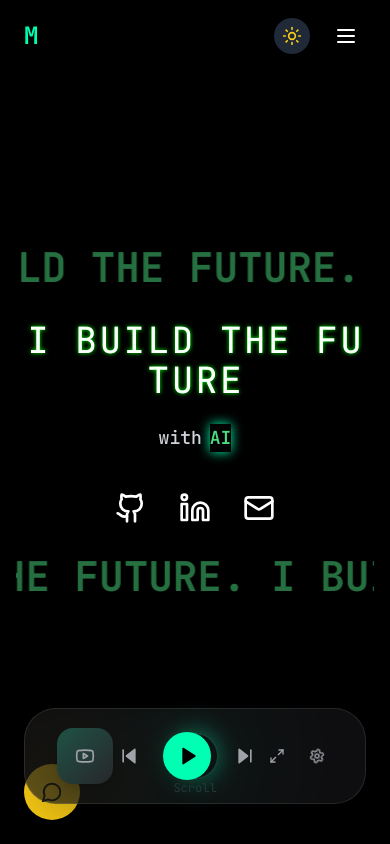
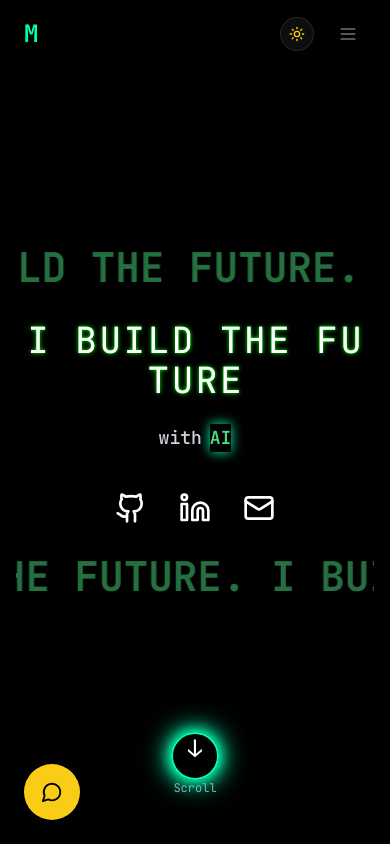
Before and after one commit to vvdmahesh3/demo-portfolio, a React (Vite) app: page / in a window 390 px wide. Shown: the top 844 px of the page. Built offline with nearby package versions, Linux system fonts and the light colour scheme; a web font is replaced by a local one.

Commit message:
Add root api entry to activate serverless routing

```diff
--- a/src/App.tsx
+++ b/src/App.tsx
@@ -1,4 +1,5 @@
 // src/App.tsx
+import React, { useState } from "react";
 import Navbar from "./components/Navbar";
 import Hero from "./components/Hero";
 import About from "./components/About";
@@ -8,28 +9,36 @@ import Achievements from "./components/Achievements";
 import Resume from "./components/Resume";
 import Contact from "./components/Contact";
 import SuggestionBox from "./components/SuggestionBox";
-import MBackground from "./components/MBackground"; // The Identity/Lab section
+import MBackground from "./components/MBackground";
 import SmoothScroll from "./components/SmoothScroll";
+import { AnimatePresence } from "framer-motion";
 
 function App() {
+  // State to manage the Experimental Lab Overlay
+  const [isLabOpen, setIsLabOpen] = useState(false);
+
   return (
     <SmoothScroll>
-      <div className="App bg-white dark:bg-black text-black dark:text-white transition-colors duration-700">
-        <Navbar />
-        {/* Professional Core */}
+      <div className="App bg-white dark:bg-[#050505] text-black dark:text-white transition-colors duration-700">
+
+        {/* Pass the function to trigger the Lab */}
+        <Navbar onMClick={() => setIsLabOpen(true)} />
+
         <Hero />
         <About />
         <Projects />
         <Skills />
         <Achievements />
         <Resume />
-
-        {/* Interaction Layers */}
         <Contact />
         <SuggestionBox />
 
-        {/* The Creative Finale / Experimental Lab */}
-        <MBackground />
+        {/* The Experimental Lab Mode Overlay */}
+        <AnimatePresence>
+          {isLabOpen && (
+            <MBackground onClose={() => setIsLabOpen(false)} />
+          )}
+        </AnimatePresence>
       </div>
     </SmoothScroll>
   );
--- a/src/components/MBackground.tsx
+++ b/src/components/MBackground.tsx
@@ -1,153 +1,114 @@
-import React, { useRef } from "react";
-import { motion, useScroll, useTransform, useSpring } from "framer-motion";
+// src/components/MBackground.tsx
+import React from "react";
+import { motion } from "framer-motion";
 import {
-  Play,
-  SkipBack,
-  SkipForward,
-  Volume2,
-  Maximize2,
-  Youtube,
-  Settings,
-  Activity
+  Play, SkipBack, SkipForward, Volume2,
+  Youtube, Settings, Activity, X
 } from "lucide-react";
 
-const MBackground: React.FC = () => {
-  const containerRef = useRef(null);
+interface LabProps {
+  onClose: () => void;
+}
 
-  // Advanced Scroll Parallax for the "M" Backdrop
-  const { scrollYProgress } = useScroll({
-    target: containerRef,
-    offset: ["start start", "end end"],
-  });
+const MBackground: React.FC<LabProps> = ({ onClose }) => {
+  return (
+    <motion.div
+      initial={{ opacity: 0 }}
+      animate={{ opacity: 1 }}
+      exit={{ opacity: 0 }}
+      className="fixed inset-0 z-[200] bg-black overflow-hidden flex flex-col items-center justify-center"
+    >
+      {/* Close Button */}
+      <button
+        onClick={onClose}
+        className="absolute top-8 right-8 p-4 rounded-full bg-white/5 hover:bg-white/10 text-white z-[210] transition-all"
+      >
+        <X size={24} />
+      </button>
 
-  const mScale = useTransform(scrollYProgress, [0, 0.5], [1, 1.5]);
-  const mOpacity = useTransform(scrollYProgress, [0, 0.4], [0.1, 0.02]);
-  const mBlur = useTransform(scrollYProgress, [0, 0.5], ["blur(0px)", "blur(20px)"]);
-
-  return (
-    <section
-      ref={containerRef}
-      className="relative min-h-[150vh] w-full bg-white dark:bg-[#050505] transition-colors duration-1000 overflow-hidden"
-    >
-      {/* 1. BACKGROUND IDENTITY LAYER */}
-      <div className="sticky top-0 h-screen w-full flex items-center justify-center overflow-hidden pointer-events-none">
+      {/* 1. CINEMATIC BACKGROUND IDENTITY */}
+      <div className="absolute inset-0 flex items-center justify-center pointer-events-none">
         <motion.h1
-          style={{ scale: mScale, opacity: mOpacity, filter: mBlur }}
-          className="text-[60vw] font-black text-zinc-900 dark:text-white leading-none select-none"
+          initial={{ scale: 0.8, opacity: 0 }}
+          animate={{ scale: 1, opacity: 0.05 }}
+          className="text-[60vw] font-black text-white leading-none select-none"
         >
           M
         </motion.h1>
-
-        {/* Dynamic Grid Overlay */}
-        <div className="absolute inset-0 opacity-[0.03] dark:opacity-[0.1] bg-[linear-gradient(to_right,#80808012_1px,transparent_1px),linear-gradient(to_bottom,#80808012_1px,transparent_1px)] bg-[size:40px_40px]" />
+        <div className="absolute inset-0 opacity-[0.05] bg-[linear-gradient(to_right,#80808012_1px,transparent_1px),linear-gradient(to_bottom,#80808012_1px,transparent_1px)] bg-[size:40px_40px]" />
       </div>
 
-      {/* 2. FOREGROUND CONTENT: CONCEPTUAL TEXT */}
-      <div className="relative z-10 container mx-auto px-6 -mt-[80vh] pb-40">
+      {/* 2. CENTER CONTENT */}
+      <div className="relative z-10 text-center px-6">
         <motion.div
-          initial={{ opacity: 0, y: 50 }}
-          whileInView={{ opacity: 1, y: 0 }}
-          className="max-w-2xl"
+          initial={{ y: 20, opacity: 0 }}
+          animate={{ y: 0, opacity: 1 }}
+          transition={{ delay: 0.2 }}
         >
-          <div className="flex items-center gap-3 mb-6">
-            <div className="w-10 h-[1px] bg-[#00FFB3]" />
-            <span className="text-[10px] font-black uppercase tracking-[0.4em] text-[#00FFB3]">Experimental Lab v4.0</span>
-          </div>
-          <h2 className="text-5xl md:text-7xl font-black text-zinc-900 dark:text-white tracking-tighter uppercase mb-8">
-            The Neural <br />
-            <span className="text-transparent bg-clip-text bg-gradient-to-r from-blue-600 to-indigo-600 dark:from-[#00FFB3] dark:to-cyan-400">
-              Workspace.
+          <span className="text-[10px] font-black uppercase tracking-[0.5em] text-[#00FFB3] mb-4 block">
+            Experimental Workspace v4.0
           </span>
+          {/* FIXED: Removed .text-glow and used standard inline style object for the shadow */}
+          <h2
+            className="text-6xl md:text-8xl font-black text-white tracking-tighter uppercase mb-6"
+            style={{ textShadow: "0 0 30px rgba(0, 255, 179, 0.3)" }}
+          >
+            I BUILD THE <span className="text-transparent bg-clip-text bg-gradient-to-r from-[#00FFB3] to-cyan-500">FUTURE</span>
           </h2>
-          <p className="text-zinc-500 dark:text-zinc-400 font-medium text-lg leading-relaxed max-w-lg">
-            A creative sandbox where interaction design meets automated systems.
-            This space is dedicated to exploring media APIs and glass-morphic controller architectures.
+          <p className="text-zinc-500 font-mono text-sm uppercase tracking-widest max-w-lg mx-auto">
+            Neural Interface & Media Control Architecture
           </p>
         </motion.div>
       </div>
 
-      {/* 3. THE "RICH" MUSIC DOCK SKELETON (Bottom Center) */}
-      <div className="fixed bottom-10 left-0 w-full flex justify-center px-6 z-[100]">
+      {/* 3. THE MUSIC DOCK (SKELETON) */}
       <motion.div
         initial={{ y: 100, opacity: 0 }}
         animate={{ y: 0, opacity: 1 }}
-          transition={{ type: "spring", stiffness: 260, damping: 20, delay: 0.5 }}
-          className="w-full max-w-3xl h-24 rounded-[32px] bg-zinc-100/80 dark:bg-zinc-900/60 backdrop-blur-3xl border border-zinc-200 dark:border-white/10 shadow-2xl flex items-center justify-between px-8 relative group"
+        transition={{ type: "spring", stiffness: 200, damping: 25, delay: 0.4 }}
+        className="absolute bottom-10 w-full max-w-4xl px-6"
       >
-          {/* Subtle Glow Effect */}
-          <div className="absolute -inset-1 bg-gradient-to-r from-blue-500/20 to-[#00FFB3]/20 blur-2xl opacity-0 group-hover:opacity-100 transition-opacity duration-700" />
+        <div className="h-24 rounded-[32px] bg-zinc-900/60 backdrop-blur-3xl border border-white/10 shadow-2xl flex items-center justify-between px-8 relative group">
 
-          {/* LEFT: Song Metadata Placeholder */}
-          <div className="flex items-center gap-4 relative z-10">
-            <div className="w-14 h-14 rounded-2xl bg-zinc-200 dark:bg-zinc-800 overflow-hidden relative shadow-lg">
-                <div className="absolute inset-0 bg-gradient-to-br from-[#00FFB3]/20 to-transparent" />
-                <Youtube className="absolute top-1/2 left-1/2 -translate-x-1/2 -translate-y-1/2 text-zinc-400" size={20} />
+          {/* Left: Metadata */}
+          <div className="flex items-center gap-4">
+            <div className="w-14 h-14 rounded-2xl bg-zinc-800 flex items-center justify-center shadow-lg border border-white/5">
+                <Youtube className="text-zinc-500" size={20} />
             </div>
-            <div className="hidden md:block">
-              <h4 className="text-sm font-black text-zinc-900 dark:text-white uppercase tracking-tight">System Anthem</h4>
-              <p className="text-[10px] text-zinc-400 font-bold uppercase tracking-widest flex items-center gap-2">
-                <Activity size={10} className="text-[#00FFB3]" /> Ready to Sync
+            <div className="hidden md:block text-left">
+              <h4 className="text-sm font-black text-white uppercase tracking-tight">System Anthem</h4>
+              <p className="text-[9px] text-[#00FFB3] font-bold uppercase tracking-widest flex items-center gap-2">
+                <Activity size={10} /> READY TO SYNC
               </p>
             </div>
           </div>
 
-          {/* CENTER: Playback Controls */}
-          <div className="flex items-center gap-6 relative z-10">
-            <button className="text-zinc-400 hover:text-zinc-900 dark:hover:text-white transition-colors">
-              <SkipBack size={20} fill="currentColor" />
+          {/* Center: Controls */}
+          <div className="flex items-center gap-6">
+            <SkipBack size={20} className="text-zinc-500 cursor-not-allowed" />
+            <button className="w-14 h-14 rounded-full bg-[#00FFB3] flex items-center justify-center text-black shadow-[0_0_20px_rgba(0,255,179,0.4)] hover:scale-110 transition-transform">
+              <Play size={24} fill="currentColor" className="ml-1" />
             </button>
-            <button className="w-12 h-12 rounded-full bg-zinc-900 dark:bg-[#00FFB3] flex items-center justify-center text-white dark:text-black shadow-xl hover:scale-110 active:scale-95 transition-all">
-              <Play size={20} fill="currentColor" className="ml-1" />
-            </button>
-            <button className="text-zinc-400 hover:text-zinc-900 dark:hover:text-white transition-colors">
-              <SkipForward size={20} fill="currentColor" />
-            </button>
+            <SkipForward size={20} className="text-zinc-500 cursor-not-allowed" />
           </div>
 
-          {/* RIGHT: Utility Hub */}
-          <div className="flex items-center gap-5 relative z-10">
-            <div className="hidden sm:flex items-center gap-3 h-8 px-4 rounded-full bg-zinc-200 dark:bg-white/5 border border-zinc-300 dark:border-white/5">
-              <Volume2 size={14} className="text-zinc-400" />
-              <div className="w-16 h-1 bg-zinc-300 dark:bg-zinc-800 rounded-full overflow-hidden">
+          {/* Right: Hub */}
+          <div className="flex items-center gap-6">
+            <div className="hidden sm:flex items-center gap-3">
+              <Volume2 size={16} className="text-zinc-500" />
+              <div className="w-20 h-1 bg-white/10 rounded-full overflow-hidden">
                 <motion.div
-                   animate={{ width: ["20%", "80%", "50%"] }}
-                   transition={{ repeat: Infinity, duration: 5 }}
-                   className="h-full bg-blue-600 dark:bg-[#00FFB3]"
+                  animate={{ width: ["30%", "70%", "45%"] }}
+                  transition={{ repeat: Infinity, duration: 4 }}
+                  className="h-full bg-[#00FFB3]"
                 />
               </div>
             </div>
-            <div className="flex gap-2">
-              <button className="p-2 text-zinc-400 hover:text-zinc-900 dark:hover:text-white transition-all">
-                <Maximize2 size={16} />
-              </button>
-              <button className="p-2 text-zinc-400 hover:text-zinc-900 dark:hover:text-white transition-all">
-                <Settings size={16} className="animate-[spin_4s_linear_infinite]" />
-              </button>
+            <Settings size={18} className="text-zinc-500 animate-[spin_8s_linear_infinite]" />
           </div>
         </div>
       </motion.div>
-      </div>
-
-      {/* 4. ADDITIONAL TEXT SECTION (FOR SCROLLING) */}
-      <div className="container mx-auto px-6 py-20 relative z-10">
-        <div className="grid grid-cols-1 md:grid-cols-2 gap-20">
-           <div className="space-y-6">
-              <h3 className="text-xs font-black uppercase tracking-[0.4em] text-zinc-400">Interaction Architecture</h3>
-              <p className="text-zinc-600 dark:text-zinc-400 font-medium leading-relaxed">
-                This music controller is built to prove that functional tools can be beautiful. By integrating the YouTube Music API,
-                I turn a static portfolio into a living media environment. It uses Framer Motion for spring physics and
-                Tailwind CSS for complex glassmorphism effects.
-              </p>
-           </div>
-           <div className="border-l border-zinc-200 dark:border-white/5 pl-8 space-y-6">
-              <h3 className="text-xs font-black uppercase tracking-[0.4em] text-zinc-400">Design Philosophy</h3>
-              <p className="text-zinc-600 dark:text-zinc-400 font-medium leading-relaxed italic">
-                "Speed is nothing without soul. Technology should feel as natural as breathing."
-              </p>
-           </div>
-        </div>
-      </div>
-    </section>
+    </motion.div>
   );
 };
 
--- a/src/components/Navbar.tsx
+++ b/src/components/Navbar.tsx
@@ -2,7 +2,7 @@
 
 import React, { useState, useEffect } from "react";
 import { motion, AnimatePresence } from "framer-motion";
-import { Menu, X, Sun, Moon } from "lucide-react";
+import { Menu, X, Sun, Moon, FlaskConical } from "lucide-react"; // Added icon for lab feel
 import { useTheme } from "next-themes";
 
 const navItems = [
@@ -15,33 +15,31 @@ const navItems = [
   { id: "contact", label: "Contact" },
 ];
 
-const Navbar: React.FC = () => {
+// Added the prop interface to fix your App.tsx error
+interface NavbarProps {
+  onMClick: () => void;
+}
+
+const Navbar: React.FC<NavbarProps> = ({ onMClick }) => {
   const [scrolled, setScrolled] = useState(false);
   const [activeSection, setActiveSection] = useState("home");
   const [mobileMenuOpen, setMobileMenuOpen] = useState(false);
   const { theme, setTheme } = useTheme();
 
-  // Detect scroll for navbar style
   useEffect(() => {
     const handleScroll = () => setScrolled(window.scrollY > 50);
     window.addEventListener("scroll", handleScroll);
     return () => window.removeEventListener("scroll", handleScroll);
   }, []);
 
-  // Track which section is active
   useEffect(() => {
     const observer = new IntersectionObserver(
       (entries) => {
         entries.forEach((entry) => {
-          if (entry.isIntersecting) {
-            setActiveSection(entry.target.id);
-          }
+          if (entry.isIntersecting) setActiveSection(entry.target.id);
         });
       },
-      {
-        threshold: 0.3, // 🔥 lower threshold so smaller sections also trigger
-        rootMargin: "-10% 0px -10% 0px", // 🔥 ensures top (hero) & bottom (contact) are detected
-      }
+      { threshold: 0.3, rootMargin: "-10% 0px -10% 0px" }
     );
 
     navItems.forEach((item) => {
@@ -67,18 +65,22 @@ const Navbar: React.FC = () => {
         animate={{ y: 0 }}
         className={`fixed top-0 left-0 right-0 z-50 transition-all duration-300 ${
           scrolled
-            ? "bg-white/90 dark:bg-black/90 backdrop-blur-md shadow-md"
+            ? "bg-white/90 dark:bg-black/90 backdrop-blur-md shadow-md border-b border-black/5 dark:border-white/5"
             : "bg-transparent"
         }`}
       >
         <div className="max-w-7xl mx-auto px-6 py-4 flex items-center justify-between">
-          {/* Logo */}
+          {/* Logo - Now triggers the Lab Overlay */}
           <motion.div
-            whileHover={{ scale: 1.05 }}
-            className="text-2xl font-mono font-bold cursor-pointer text-black dark:text-[#00FFB3]"
-            onClick={() => scrollToSection("home")}
+            whileHover={{ scale: 1.1, rotate: [0, -10, 10, 0] }}
+            whileTap={{ scale: 0.9 }}
+            className="text-2xl font-black cursor-pointer text-black dark:text-[#00FFB3] relative group"
+            onClick={onMClick}
           >
             M
+            <span className="absolute -top-1 -right-4 opacity-0 group-hover:opacity-100 transition-opacity">
+                <FlaskConical size={10} className="text-[#00FFB3] animate-pulse" />
+            </span>
           </motion.div>
 
           {/* Desktop Nav Centered */}
@@ -88,19 +90,17 @@ const Navbar: React.FC = () => {
                 key={item.id}
                 whileHover={{ y: -2 }}
                 onClick={() => scrollToSection(item.id)}
-                className={`relative font-mono font-semibold tracking-wide ${
+                className={`relative font-mono text-xs uppercase tracking-widest font-bold ${
                   activeSection === item.id
                     ? "text-black dark:text-[#00FFB3]"
-                    : "text-gray-700 dark:text-gray-300 hover:text-black dark:hover:text-white"
+                    : "text-zinc-500 hover:text-black dark:hover:text-white"
                 }`}
               >
                 {item.label}
                 {activeSection === item.id && (
-                  <span
-                    className="absolute -bottom-1 left-0 w-full h-[2px]
-                               bg-black dark:bg-[#00FFB3]
-                               shadow-[0_0_6px_rgba(0,0,0,0.8)]
-                               dark:shadow-[0_0_8px_#00FFB3] rounded-full"
+                  <motion.span
+                    layoutId="nav-underline"
+                    className="absolute -bottom-1 left-0 w-full h-[2px] bg-black dark:bg-[#00FFB3] shadow-[0_0_8px_#00FFB3]"
                   />
                 )}
               </motion.button>
@@ -111,21 +111,21 @@ const Navbar: React.FC = () => {
           <div className="flex items-center gap-4">
             <button
               onClick={() => setTheme(theme === "dark" ? "light" : "dark")}
-              className="p-2 rounded-full bg-gray-200 dark:bg-gray-800 transition hover:scale-105"
+              className="p-2 rounded-full bg-zinc-100 dark:bg-white/5 transition hover:scale-110 border border-black/5 dark:border-white/10"
               aria-label="Toggle Theme"
             >
               {theme === "dark" ? (
-                <Sun className="w-5 h-5 text-yellow-400" />
+                <Sun className="w-4 h-4 text-yellow-400" />
               ) : (
-                <Moon className="w-5 h-5 text-gray-900" />
+                <Moon className="w-4 h-4 text-zinc-900" />
               )}
             </button>
 
             <button
-              className="md:hidden p-2"
+              className="md:hidden p-2 text-zinc-500 hover:text-black dark:hover:text-white"
               onClick={() => setMobileMenuOpen(!mobileMenuOpen)}
             >
-              {mobileMenuOpen ? <X size={24} /> : <Menu size={24} />}
+              {mobileMenuOpen ? <X size={20} /> : <Menu size={20} />}
             </button>
           </div>
         </div>
@@ -135,27 +135,22 @@ const Navbar: React.FC = () => {
       <AnimatePresence>
         {mobileMenuOpen && (
           <motion.div
-            key="mobile-menu"
-            initial={{ opacity: 0, y: -20 }}
-            animate={{ opacity: 1, y: 0 }}
-            exit={{ opacity: 0, y: -20 }}
-            className="fixed top-20 left-0 right-0 z-40 bg-white dark:bg-black border-b border-gray-200 dark:border-gray-800 md:hidden"
+            initial={{ opacity: 0, x: 100 }}
+            animate={{ opacity: 1, x: 0 }}
+            exit={{ opacity: 0, x: 100 }}
+            className="fixed inset-0 z-40 bg-white/95 dark:bg-black/95 backdrop-blur-xl md:hidden flex flex-col items-center justify-center gap-8"
           >
-            <div className="px-6 py-4 space-y-4">
             {navItems.map((item) => (
               <button
                 key={item.id}
                 onClick={() => scrollToSection(item.id)}
-                  className={`block w-full text-left font-mono font-medium ${
-                    activeSection === item.id
-                      ? "text-black dark:text-[#00FFB3]"
-                      : "text-gray-700 dark:text-gray-300 hover:text-black dark:hover:text-white"
+                className={`text-2xl font-black uppercase tracking-tighter ${
+                  activeSection === item.id ? "text-blue-600 dark:text-[#00FFB3]" : "text-zinc-400"
                 }`}
               >
                 {item.label}
               </button>
             ))}
-            </div>
           </motion.div>
         )}
       </AnimatePresence>
```
Lines whose indentation alone changed are shown as unchanged.
